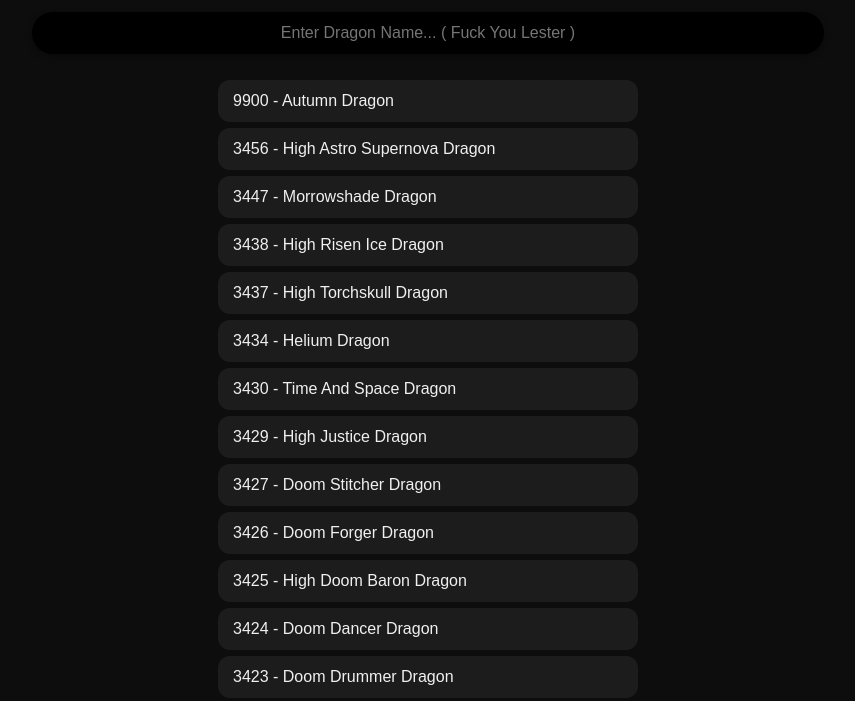
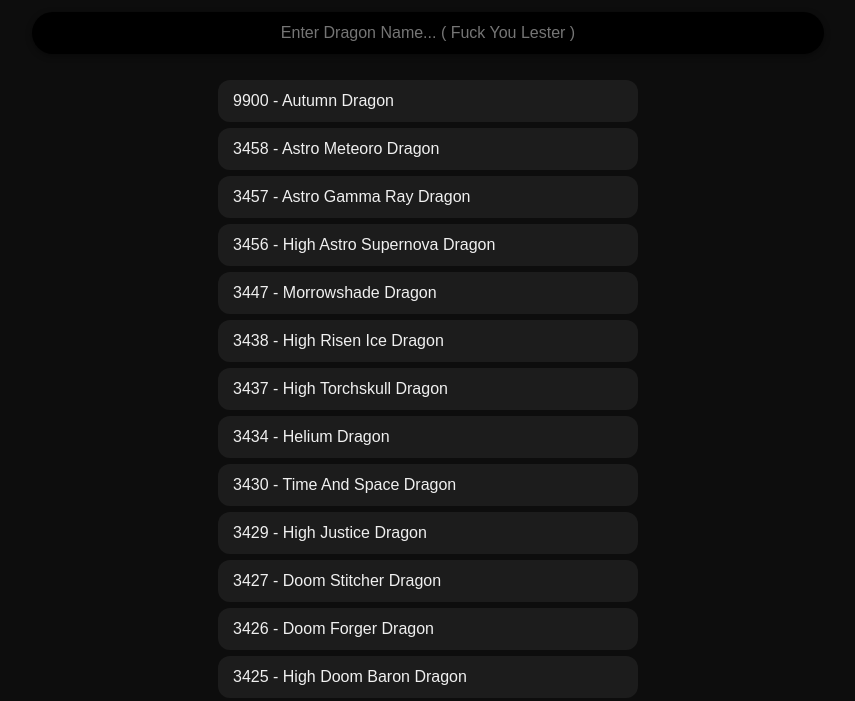
Before and after one commit to CometSky12/CometList, a plain HTML site: page index.html in a window 1280 px wide. Shown: the part 96-797 px from the top of the page, without its empty margins (212-1067 px from the left). Drawn offline with Linux system fonts and the light colour scheme.

Commit message:
Update index.html

```diff
--- a/index.html
+++ b/index.html
@@ -16,6 +16,8 @@
     <input type="text" id="search" placeholder="Enter Dragon Name... ( Fuck You Lester )" onkeyup="filterDragons()">
     <div class="dragon-list" id="dragonContainer">
       <div class='dragon-item'>9900 - Autumn Dragon</div>
+      <div class='dragon-item'>3458 - Astro Meteoro Dragon</div>
+      <div class='dragon-item'>3457 - Astro Gamma Ray Dragon</div>
       <div class='dragon-item'>3456 - High Astro Supernova Dragon</div>
       <div class='dragon-item'>3447 - Morrowshade Dragon</div>
       <div class='dragon-item'>3438 - High Risen Ice Dragon</div>
```
